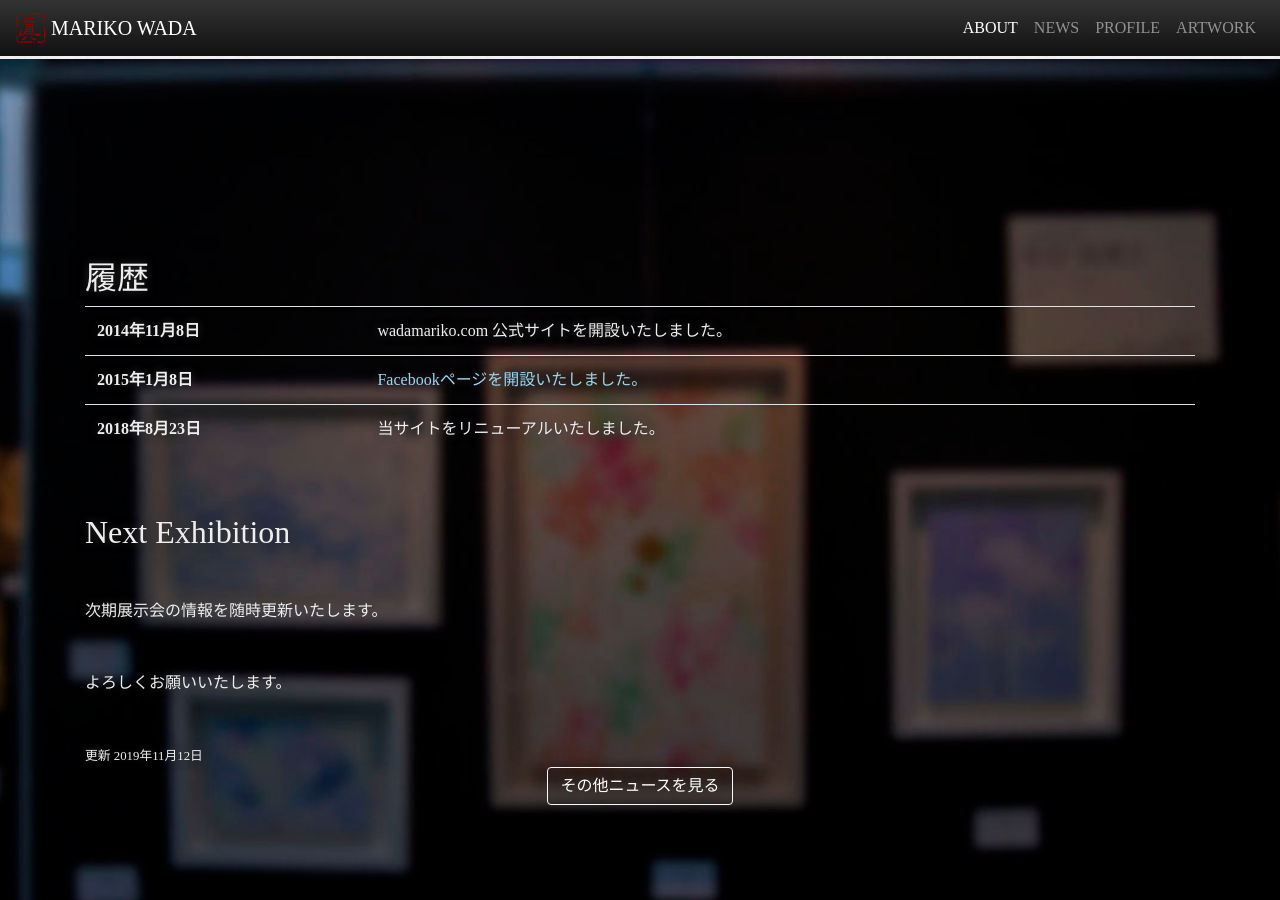
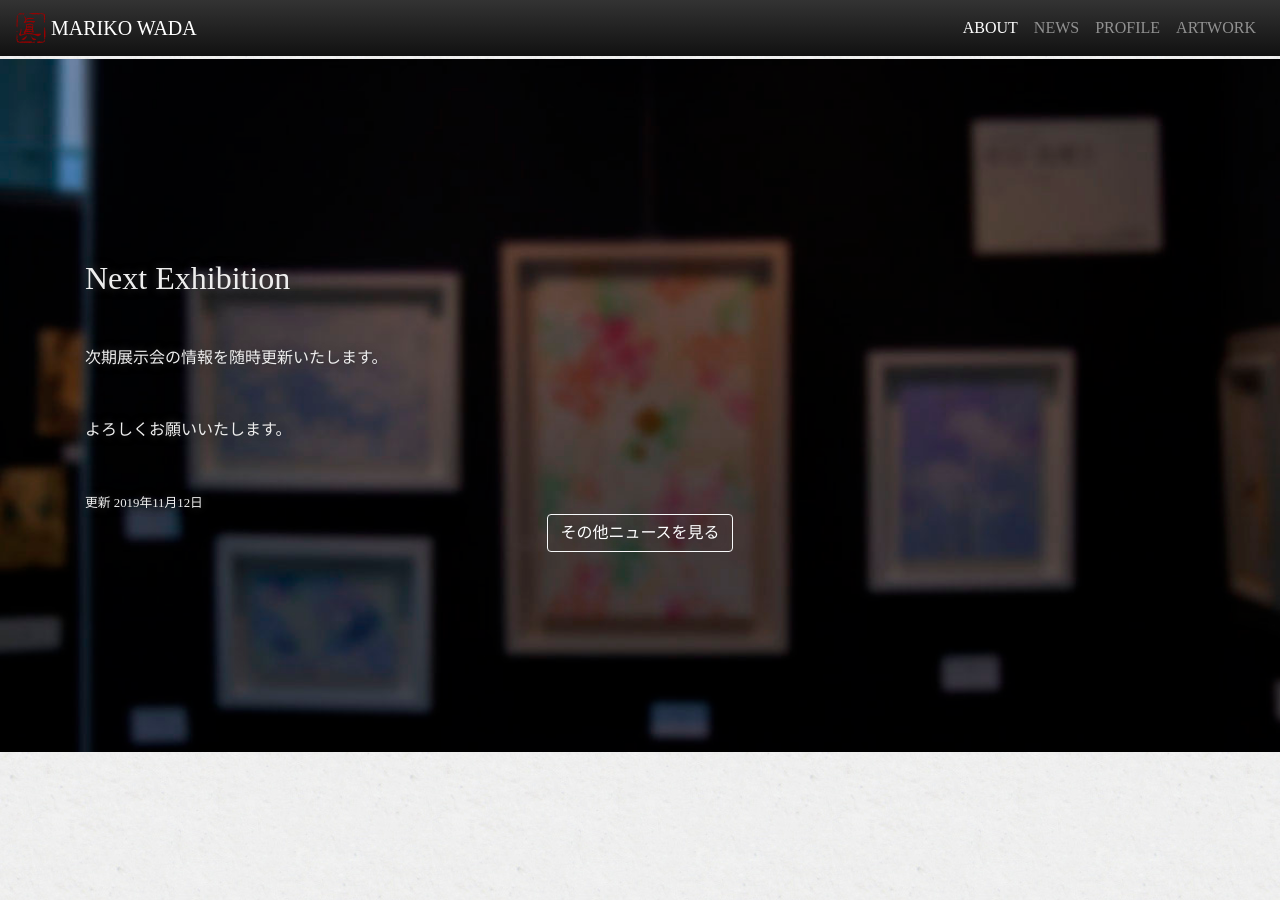
Before and after one commit to marikowadaportfolio/marikowadaportfolio.github.com, a Jekyll site: the page built from en.md, in a window 1280 px wide and 900 px high, scrolled down 1537 px. Built offline with Jekyll 4.4.1, drawn with Linux system fonts in a browser that asks for light colours; nearby versions of some CDN libraries; some web fonts are replaced.

Commit message:
Removing Rireki when English

```diff
--- a/_includes/news.html
+++ b/_includes/news.html
@@ -1,6 +1,8 @@
 <!-- News section -->
 <section id="news" class="section-dark">
     <div class="container container-news">
+        {% case page.language %}
+        {% when 'ja' %}
         <h2>履歴</h2>
             <table class="table eventsection">
                 <tbody>
@@ -18,6 +20,8 @@
                     </tr>
                 </tbody>
             </table>
+        {% when 'en' %}
+        {% endcase %}
             {% for post in site.posts limit:1 %} <!-- To add news item, create a new *.md file in _news named with the date in yyyy-mm-dd format. Don't make two posts on the same day. -->
                 {{ post.content }}
                 <small>更新 {{ post.date | date: "%Y年%m月%d日" }}</small>
```
